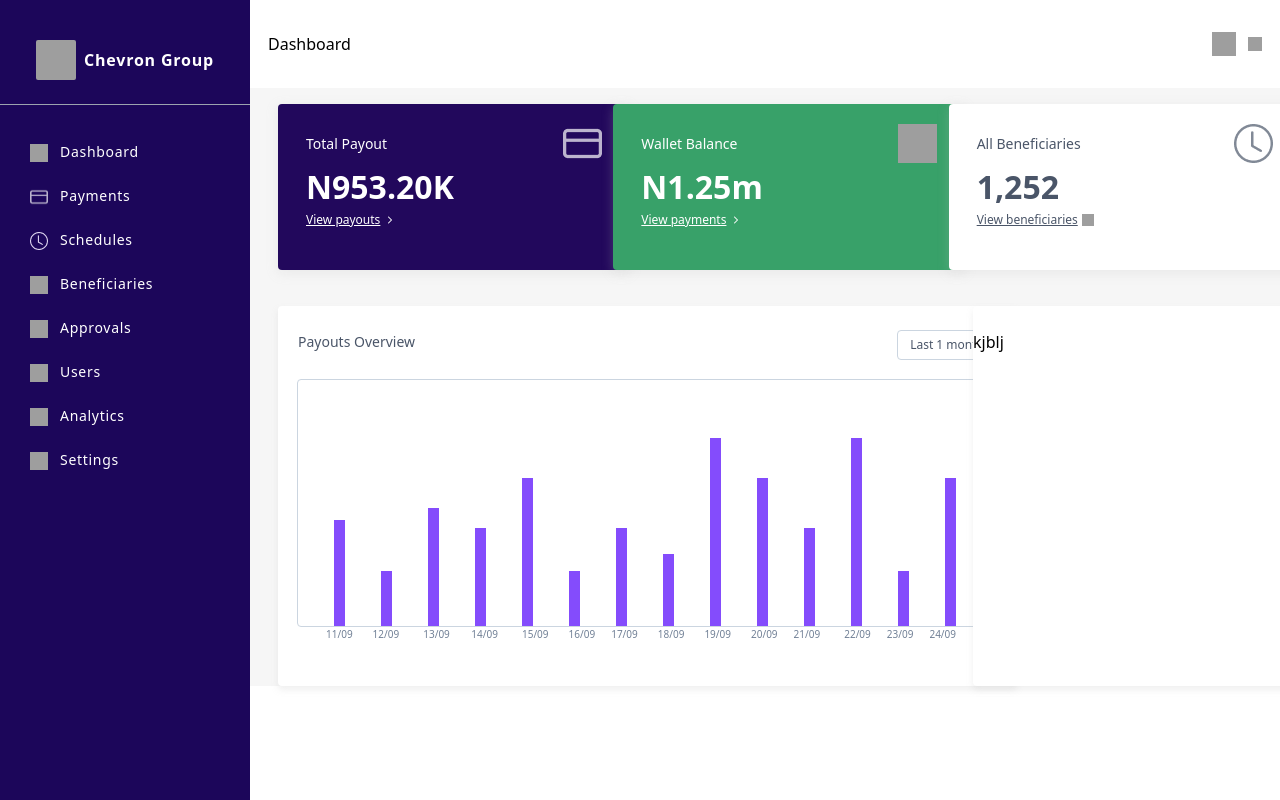
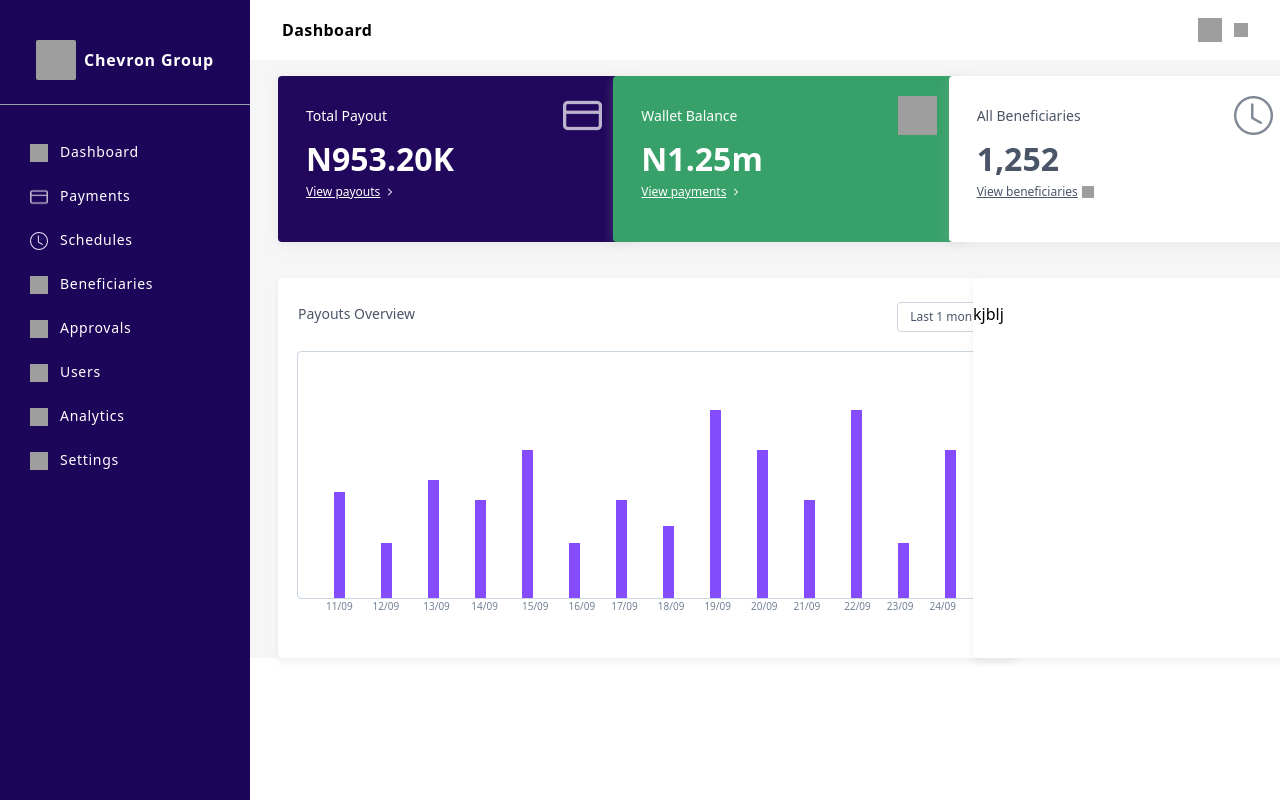
Before and after one commit to daysuwaa/chevron-figma, a React (Create React App) app: page / in a window 1280 px wide. Shown: the top 800 px of the page. Built offline with nearby package versions, Linux system fonts and the light colour scheme; grey boxes are pictures that could not be loaded.

Commit message:
made changes to the dashboard

```diff
--- a/src/components/Dashboard.jsx
+++ b/src/components/Dashboard.jsx
@@ -1,4 +1,5 @@
 import React from 'react'
+import { Link } from 'react-router-dom';
 import man from '../assets/image 1.png'
 import arrowdown from '../assets/FiChevronDown.png'
 import arrowright2 from '../assets/FiChevronRight.png'
@@ -11,8 +12,8 @@ const Dashboard = () => {
   return (
     <div style={{backgroundColor:'#F6F6F6'}} className="w-full">
       {/* nav- dashbord side */}
-    <div className='flex px-[18px] py-[32px] justify-between' style={{background:'#fff'}}>
-      <p>Dashboard</p>
+    <div className='flex px-[32px] py-[18px] justify-between h-[60px]' style={{background:'#fff'}}>
+      <p className='font-semibold tracking-wide '>Dashboard</p>
       <div className='flex items-center'>
         <img src={man} alt='arrow' className='w-[24px] h-[24px] mr-3' />
         <img src={arrowdown} alt='man' className='w-[14px] h-[14px]' />
@@ -32,7 +33,9 @@ const Dashboard = () => {
         </div>
         <p className='font-bold' style={{color:'#FFF', fontSize:'32px'}}>N953.20K</p>
         <div className='flex items-center'>
-        <p className='underline' style={{color:'#FFF', fontSize:'12px'}}>View payouts</p>
+        <Link to =" " className='underline' style={{color:'#FFF', fontSize:'12px'}}>
+            View payouts
+           </Link>
         <img src={arrowright} alt='arrowright' className='w-[12px] h-[12px] ml-1' />
         </div>
       </div>
@@ -45,7 +48,9 @@ const Dashboard = () => {
         </div>
         <p className='font-bold' style={{color:'#FFF', fontSize:'32px'}}>N1.25m</p>
         <div className='flex items-center'>
-        <p className='underline' style={{color:'#FFF', fontSize:'12px'}}>View payments</p>
+          <Link to =" " className='underline' style={{color:'#FFF', fontSize:'12px'}}>
+            View payments
+           </Link>
         <img src={arrowright} alt='arrowright' className='w-[12px] h-[12px] ml-1' />
         </div>
       </div>
@@ -59,7 +64,9 @@ const Dashboard = () => {
         </div>
         <p className='font-bold' style={{color:'#4A5568', fontSize:'32px'}}>1,252</p>
         <div className='flex items-center'>
-        <p className='underline' style={{color:'#4A5568', fontSize:'12px'}}>View beneficiaries</p>
+       <Link to =""className='underline' style={{color:'#4A5568', fontSize:'12px'}} >
+        View beneficiaries
+       </Link>
         <img src={arrowright2} alt='arrowright' className='w-[12px] h-[12px] ml-1' />
         </div>
       </div>
```
